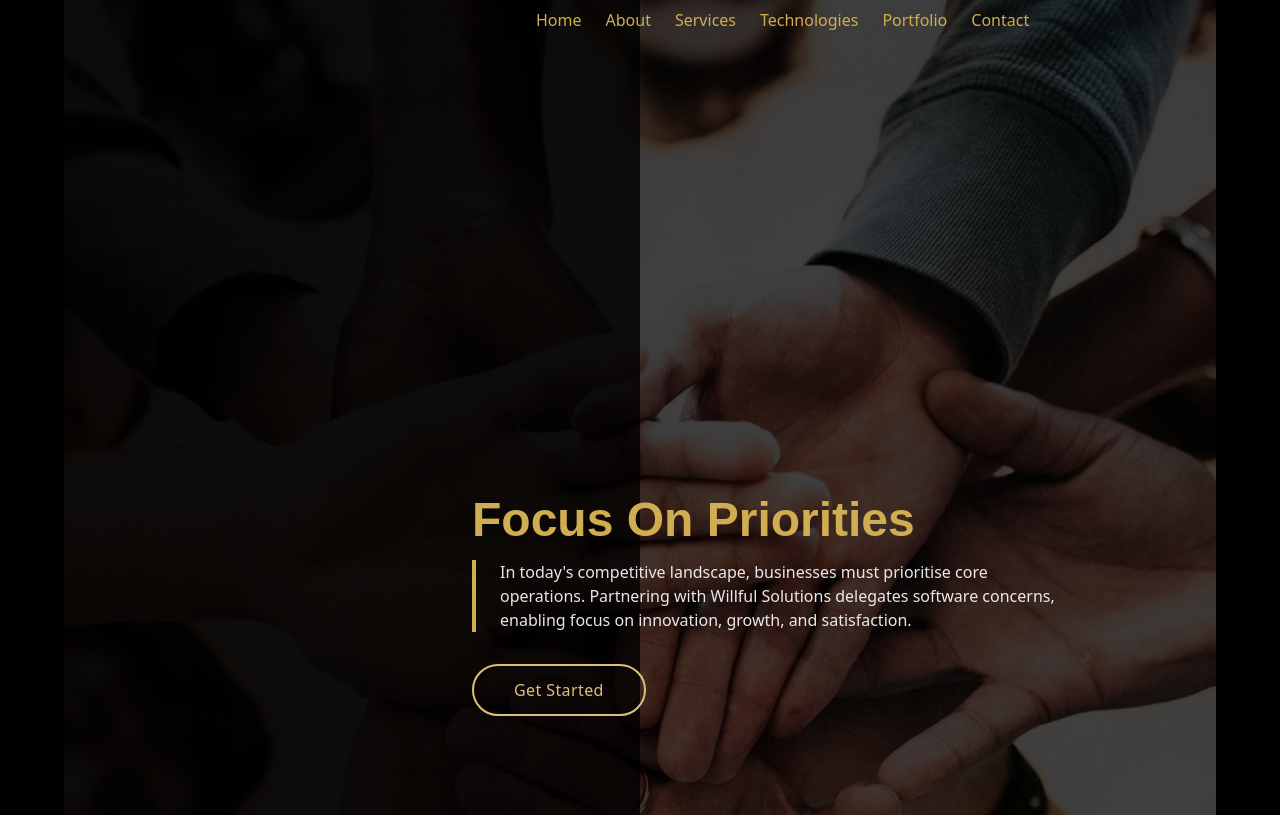
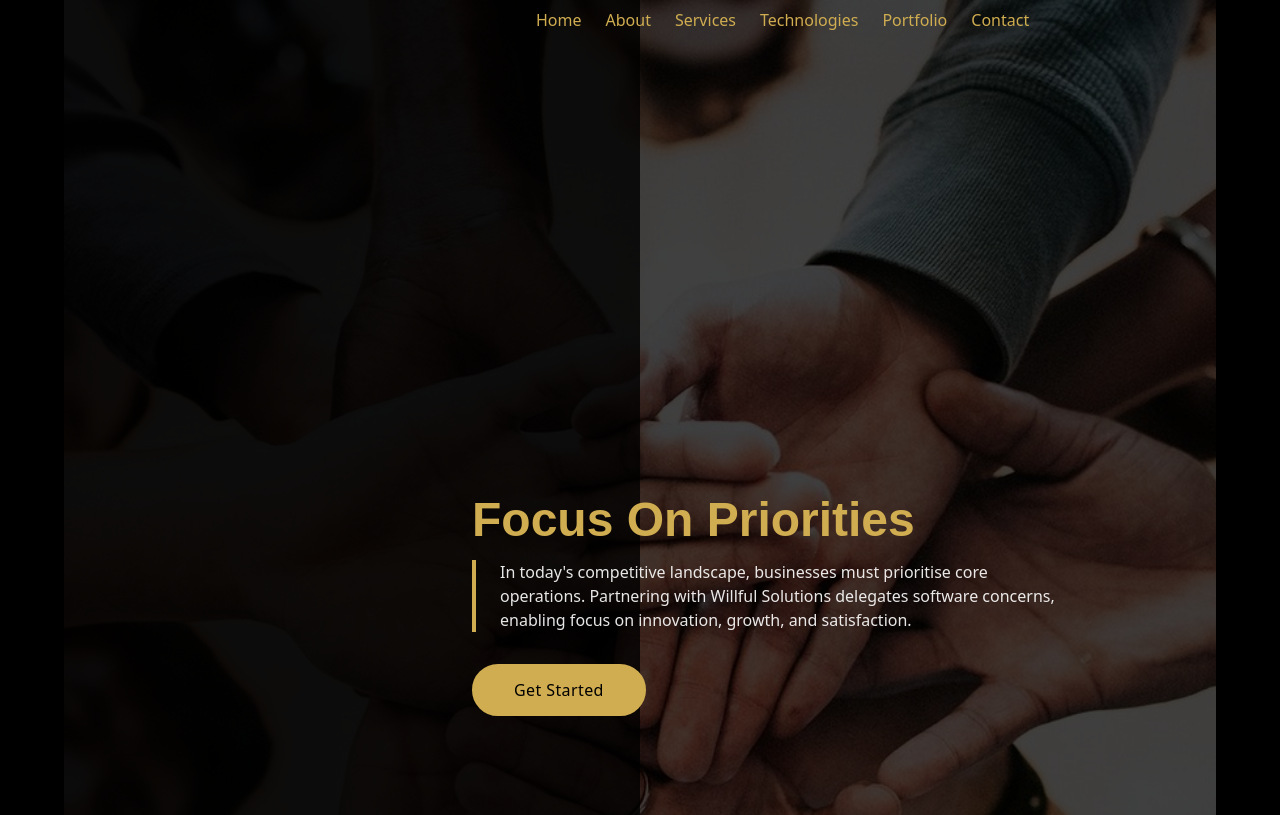
Before and after one commit to WillfulSolutions/website, a Next.js app: page / in a window 1280 px wide. Shown: the top 815 px of the page. Built offline with nearby package versions, Linux system fonts and the light colour scheme.

Commit message:
modifies the hero cta for a more eye-catching look

```diff
--- a/components/hero.tsx
+++ b/components/hero.tsx
@@ -39,7 +39,7 @@ export default function Hero(){
             </blockquote>
 
             <div className="flex items-center gap-3">
-              <Link href="/contact" className="inline-block font-sans font-medium text-base tracking-wide px-10 py-3 rounded-full transition duration-500 my-2 border-2 border-[#DBC078] text-[#DBC078] hover:bg-[#d0ad50] hover:border-[#d0ad50] hover:text-white" aria-label="Get Started">
+              <Link href="/contact" className="inline-block font-sans font-medium text-base tracking-wide px-10 py-3 rounded-full transition duration-500 my-2 border-2 bg-[#d0ad50] border-[#d0ad50] text-black hover:bg-transparent hover:border-[#d0ad50] hover:text-[#d0ad50]" aria-label="Get Started">
                 Get Started
               </Link>
 
```
